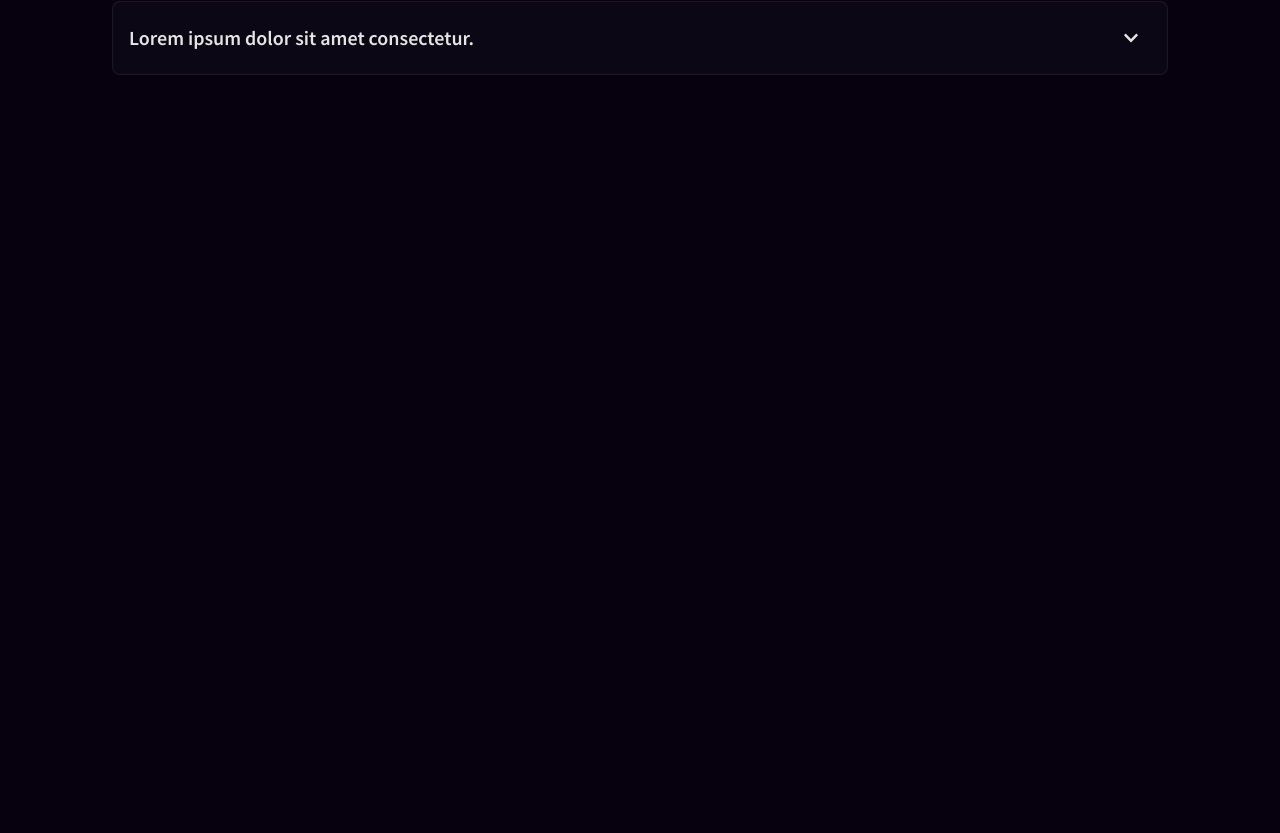
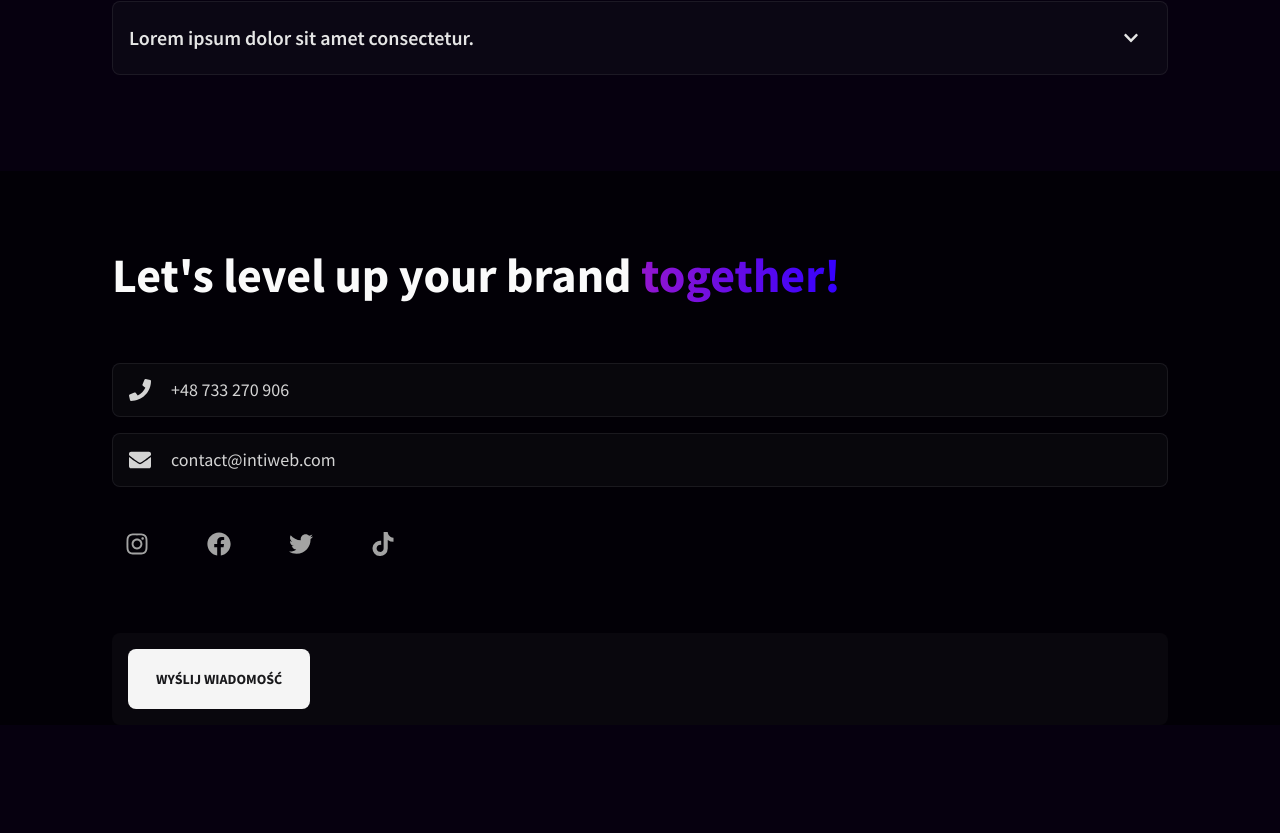
Before and after one commit to FESTUSNIX/inti-web, a Next.js app: page / in a window 1280 px wide. Shown: the part 5907-6740 px from the top of the page. Built offline with nearby package versions, Linux system fonts and the light colour scheme.

Commit message:
feat: add contact section

```diff
--- /dev/null
+++ b/app/components/modules/Contact/components/modules/ContactForm/index.tsx
@@ -0,0 +1,14 @@
+import Button from '@/app/components/elements/Button'
+import React from 'react'
+
+const ContactForm = () => {
+	return (
+		<form className='flex flex-col rounded-lg bg-dark-800/20 p-4'>
+			<div></div>
+			<div></div>
+			<Button className='w-max'>wyślij wiadomość</Button>
+		</form>
+	)
+}
+
+export default ContactForm
--- /dev/null
+++ b/app/components/modules/Contact/components/modules/ContactInformation/index.tsx
@@ -0,0 +1,51 @@
+import React from 'react'
+import Link from 'next/link'
+import { FaEnvelope, FaPhone, FaInstagram, FaFacebook, FaTiktok, FaTwitter } from 'react-icons/fa'
+
+const ContactInformation = () => {
+	return (
+		<div>
+			<h2 className='mb-16 text-5xl font-bold text-neutral-50'>
+				Let&apos;s level up your&nbsp;
+				<span className='inline-block'>brand&nbsp;</span>
+				<span className='inline bg-gradient-brand bg-clip-text text-transparent'>together!</span>
+			</h2>
+
+			<div className='flex flex-col gap-4'>
+				<div className='flex items-center gap-5 rounded-lg border border-dark-700/20 bg-dark-800/20 px-4 py-3 text-lg text-neutral-300'>
+					<FaPhone size={22} />
+					<span>+48 733 270 906</span>
+				</div>
+				<div className='flex items-center gap-5 rounded-lg border border-dark-700/20 bg-dark-800/20 px-4 py-3 text-lg text-neutral-300'>
+					<FaEnvelope size={22} />
+					<span>contact@intiweb.com</span>
+				</div>
+			</div>
+
+			<div className='mt-8 flex max-sm:justify-between sm:gap-8'>
+				<Link
+					href={''}
+					className='rounded-full border border-transparent p-3 text-neutral-400 duration-300 hover:border-dark-700/20 hover:bg-dark-800/20'>
+					<FaInstagram size={24} />
+				</Link>
+				<Link
+					href={''}
+					className='rounded-full border border-transparent p-3 text-neutral-400 duration-300 hover:border-dark-700/20 hover:bg-dark-800/20'>
+					<FaFacebook size={24} />
+				</Link>
+				<Link
+					href={''}
+					className='rounded-full border border-transparent p-3 text-neutral-400 duration-300 hover:border-dark-700/20 hover:bg-dark-800/20'>
+					<FaTwitter size={24} />
+				</Link>
+				<Link
+					href={''}
+					className='rounded-full border border-transparent p-3 text-neutral-400 duration-300 hover:border-dark-700/20 hover:bg-dark-800/20'>
+					<FaTiktok size={24} />
+				</Link>
+			</div>
+		</div>
+	)
+}
+
+export default ContactInformation
--- /dev/null
+++ b/app/components/modules/Contact/index.tsx
@@ -0,0 +1,16 @@
+import React from 'react'
+import ContactInformation from './components/modules/ContactInformation'
+import ContactForm from './components/modules/ContactForm'
+
+const Contact = () => {
+	return (
+		<section className='bg-[#020006] pt-20'>
+			<div className='wrapper flex flex-col gap-16'>
+				<ContactInformation />
+				<ContactForm />
+			</div>
+		</section>
+	)
+}
+
+export default Contact
--- a/app/page.tsx
+++ b/app/page.tsx
@@ -4,6 +4,7 @@ import OurAdvantages from './components/modules/OurAdvantages'
 import Portfolio from './components/modules/Portfolio'
 import Testimonials from './components/modules/Testimonials'
 import FAQ from './components/modules/FAQ'
+import Contact from './components/modules/Contact'
 
 export default function Home() {
 	return (
@@ -14,8 +15,7 @@ export default function Home() {
 			<Portfolio />
 			<Testimonials />
 			<FAQ />
-			<div className='h-96'></div>
-			<div className='h-96'></div>
+			<Contact />
 			<div className='h-96'></div>
 
 			{/* <div className='fixed left-1/2 top-0 h-screen w-px -translate-x-1/2 bg-[#ff0000]'></div> */}
--- a/package.json
+++ b/package.json
@@ -22,6 +22,7 @@
 		"postcss": "8.4.23",
 		"react": "18.2.0",
 		"react-dom": "18.2.0",
+		"react-icons": "^4.8.0",
 		"react-responsive": "^9.0.2",
 		"react-slick": "^0.29.0",
 		"slick-carousel": "^1.8.1",
```
Also changed, not shown: 1 other file (tests, documents, lock files or other folders).
